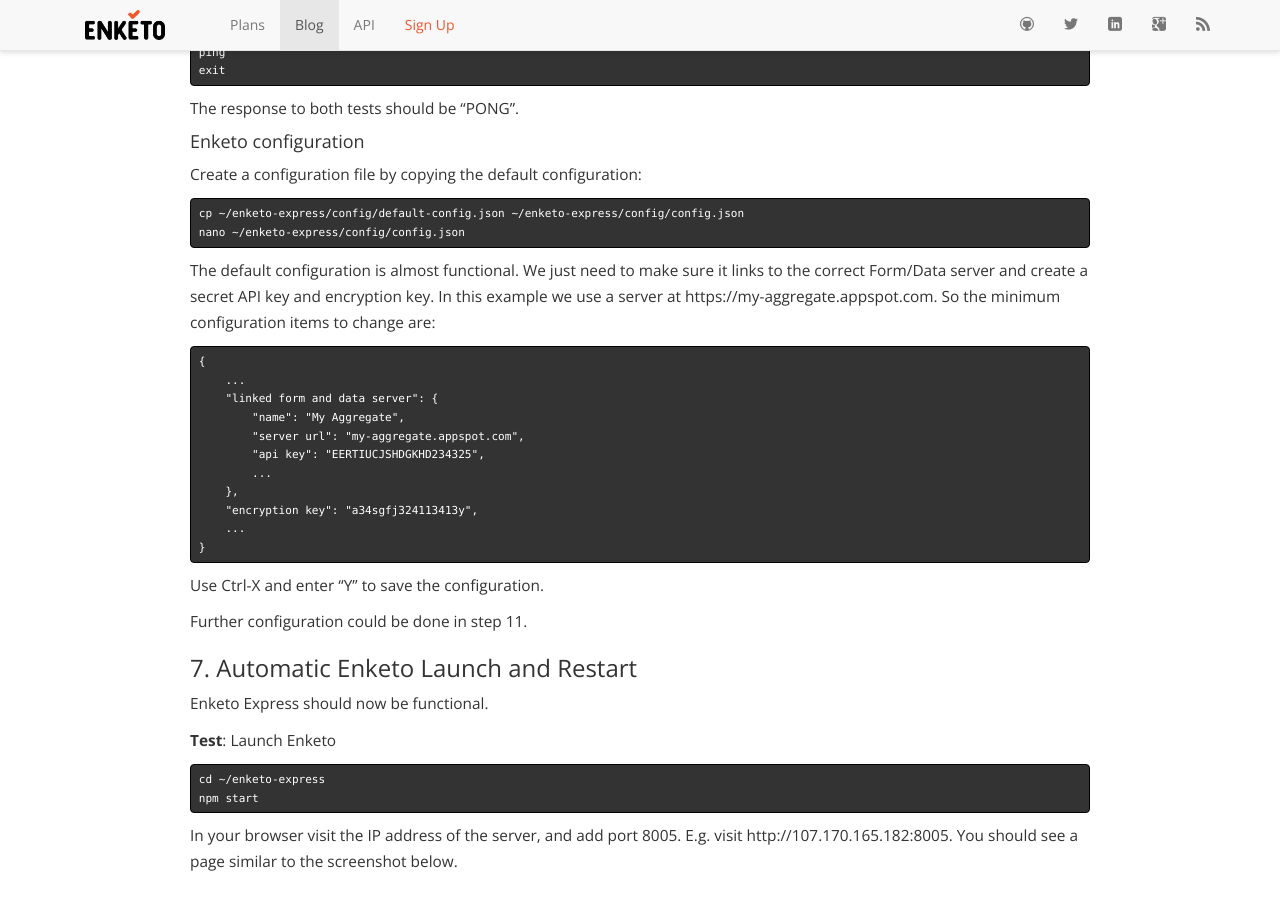
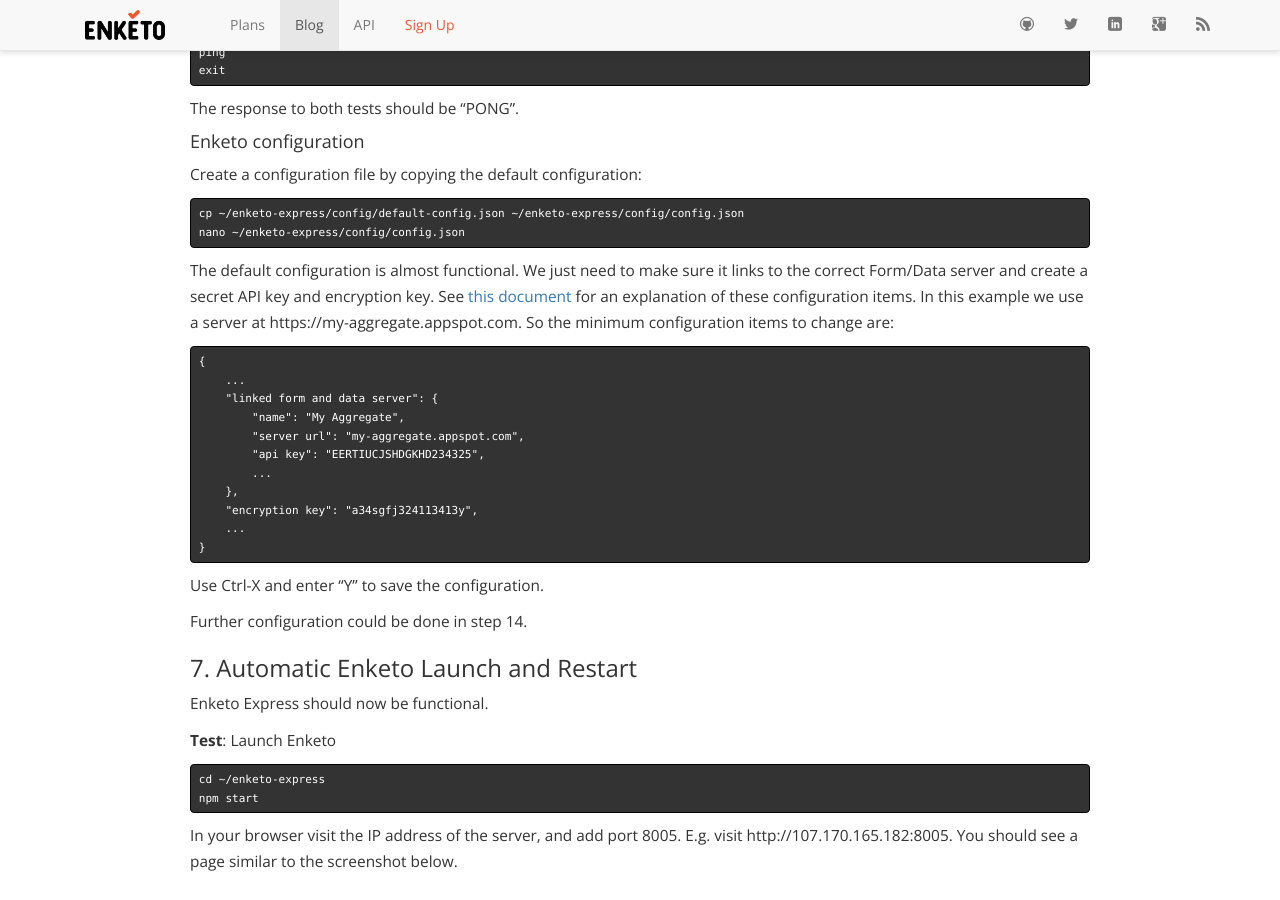
Before and after one commit to enketo/blog, a Jekyll site: the page built from _posts/2015-05-19-install-enketo.md, in a window 1280 px wide and 900 px high, scrolled down 5379 px. Built offline with Jekyll 4.4.1, drawn with Linux system fonts in a browser that asks for light colours; nearby versions of some CDN libraries; Markdown is read by kramdown in place of the engine named in the settings; comment, search, counter and statistics services are not loaded.

Commit message:
edited installation post

````diff
--- a/_posts/2015-05-19-install-enketo.md
+++ b/_posts/2015-05-19-install-enketo.md
@@ -221,7 +221,7 @@
 nano ~/enketo-express/config/config.json
 ```
 
-The default configuration is almost functional. We just need to make sure it links to the correct Form/Data server and create a secret API key and encryption key. In this example we use a server at https://my-aggregate.appspot.com. So the minimum configuration items to change are:
+The default configuration is almost functional. We just need to make sure it links to the correct Form/Data server and create a secret API key and encryption key. See [this document](https://github.com/enketo/enketo-express/blob/master/config/README.md) for an explanation of these configuration items. In this example we use a server at https://my-aggregate.appspot.com. So the minimum configuration items to change are:
 
 ```json
 {
@@ -239,7 +239,7 @@
 
 Use Ctrl-X and enter "Y" to save the configuration.
 
-Further configuration could be done in step 11.
+Further configuration could be done in step 14.
 
 ### 7. Automatic Enketo Launch and Restart
 
````
